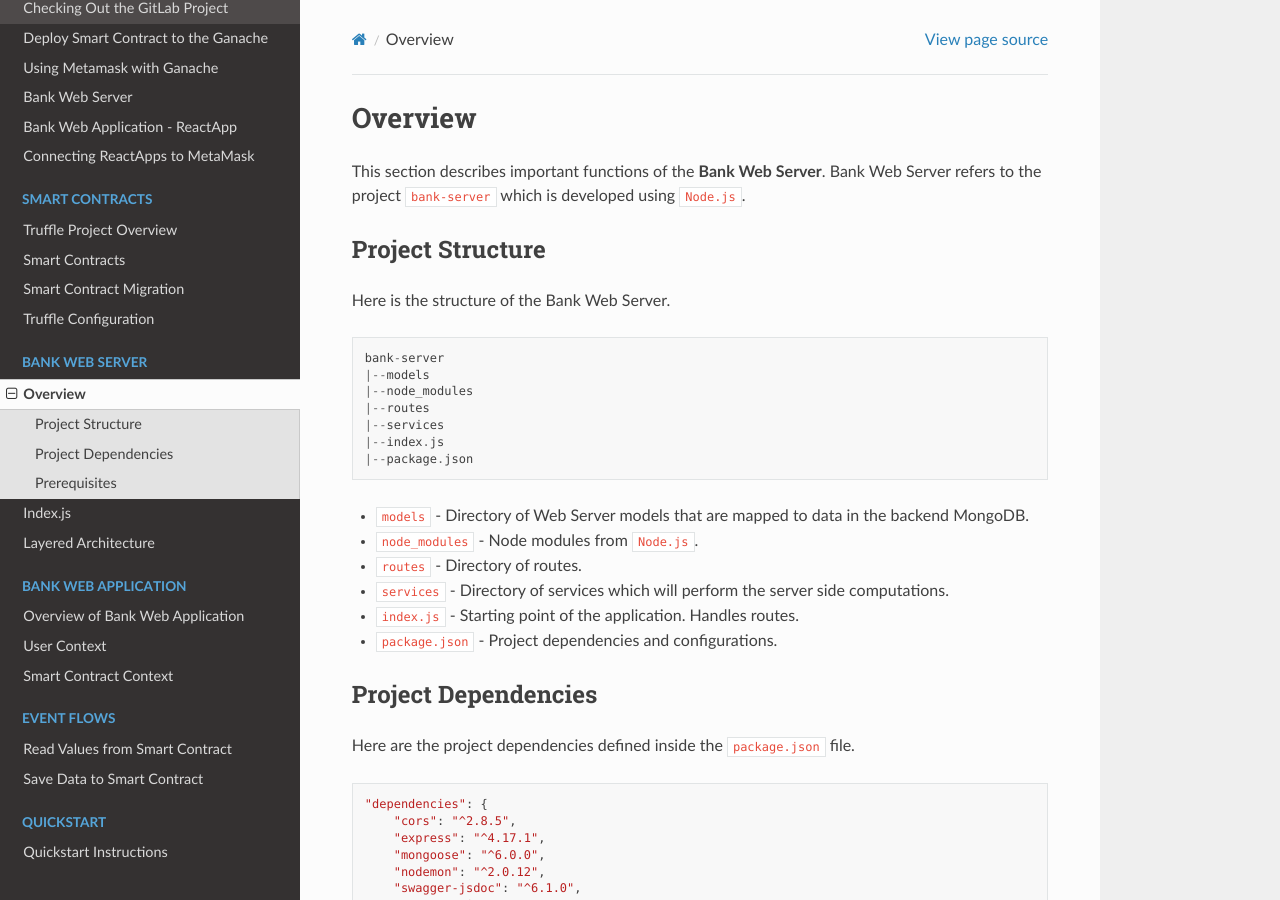
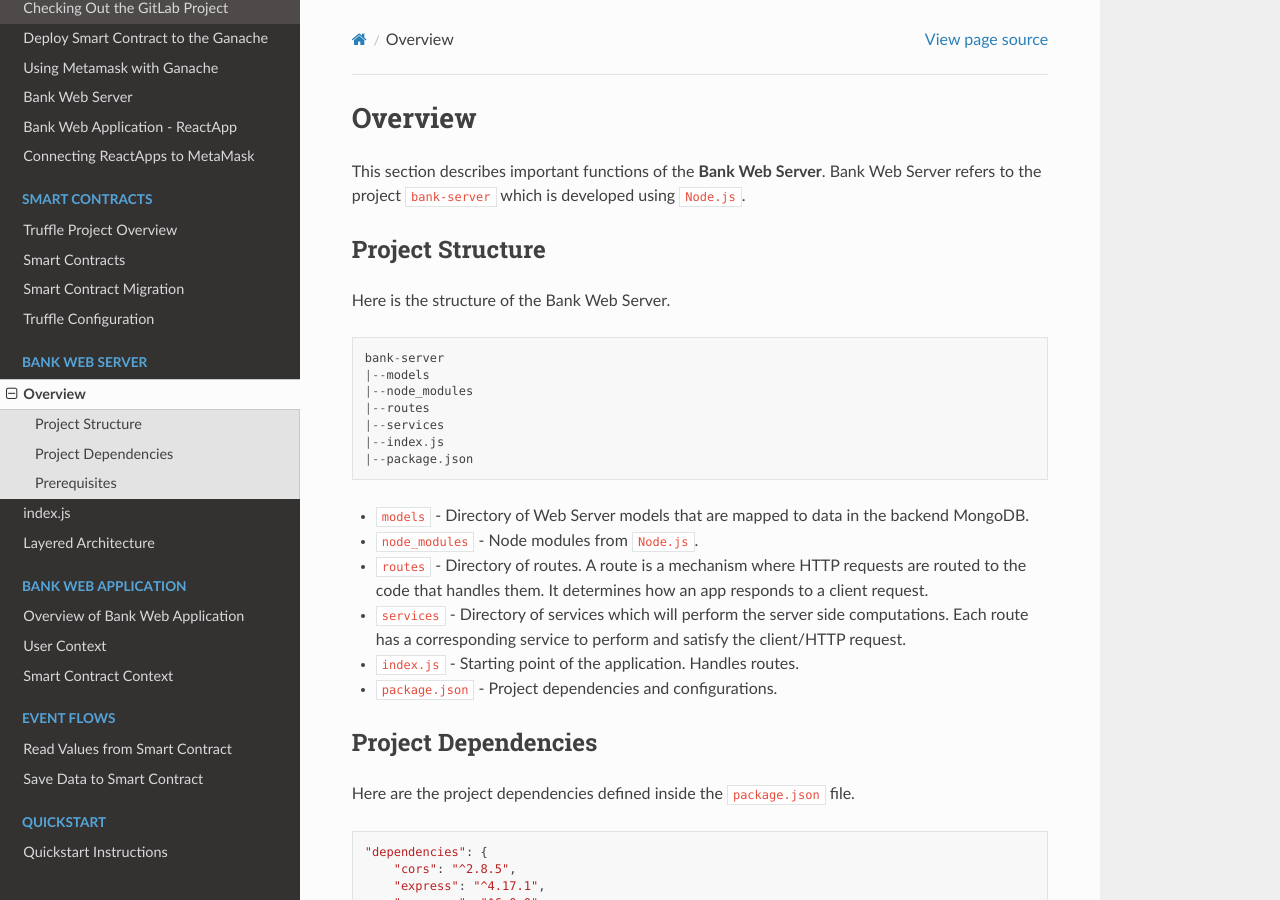
Before and after one commit to NivedithaKarthikeyan/LandregistryApp, a Sphinx documentation site: the page built from docs/source/bankServer/introduction.rst, in a window 1280 px wide and 900 px high. Built offline with Sphinx 7.4.7 and the Read the Docs theme 2.0.0, drawn with Linux system fonts in a browser that asks for light colours; pages that are not in the unit, such as notebooks, are missing from menus.

Commit message:
Update docs/source/bankServer/index.rst, docs/source/bankServer/introduction.rst

```diff
--- a/docs/source/bankServer/index.rst
+++ b/docs/source/bankServer/index.rst
@@ -1,14 +1,14 @@
-Index.js
+index.js
 ========
 
-As defined in the ``package.json`` when we start the ``bank-server`` app it will start running from the ``index.js`` file. ::
+As defined in the ``package.json`` file, when we start the ``bank-server`` app, it will start running from the ``index.js`` file. ::
 
     "scripts": {
         "start": "nodemon index.js",
         ...
     }
 
-In ``index.js`` first we import the dependecies we need to run the ``bank-server`` as follows. ::
+In ``index.js``, first we import the dependencies that are needed to run the ``bank-server``. ::
 
     const Express = require('express')
     const mongoose = require('mongoose')
--- a/docs/source/bankServer/introduction.rst
+++ b/docs/source/bankServer/introduction.rst
@@ -19,8 +19,8 @@ Here is the structure of the Bank Web Server. ::
 
 * ``models`` - Directory of Web Server models that are mapped to data in the backend MongoDB.
 * ``node_modules`` - Node modules from ``Node.js``.
-* ``routes`` - Directory of routes.
-* ``services`` - Directory of services which will perform the server side computations.
+* ``routes`` - Directory of routes.  A route is a mechanism where HTTP requests are routed to the code that handles them.  It determines how an app responds to a client request.
+* ``services`` - Directory of services which will perform the server side computations.  Each route has a corresponding service to perform and satisfy the client/HTTP request.
 * ``index.js`` - Starting point of the application. Handles routes.
 * ``package.json`` - Project dependencies and configurations.
 
```
